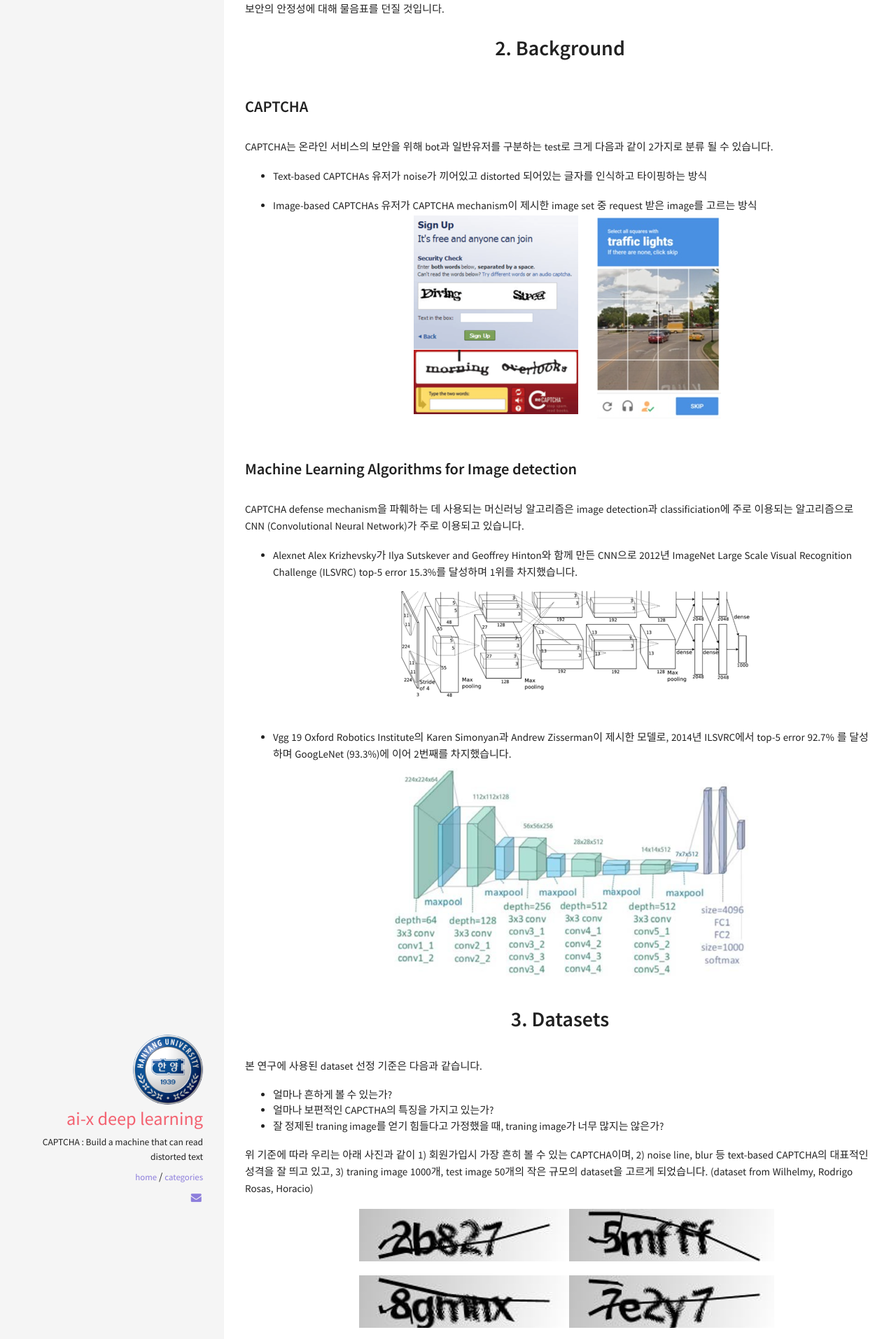
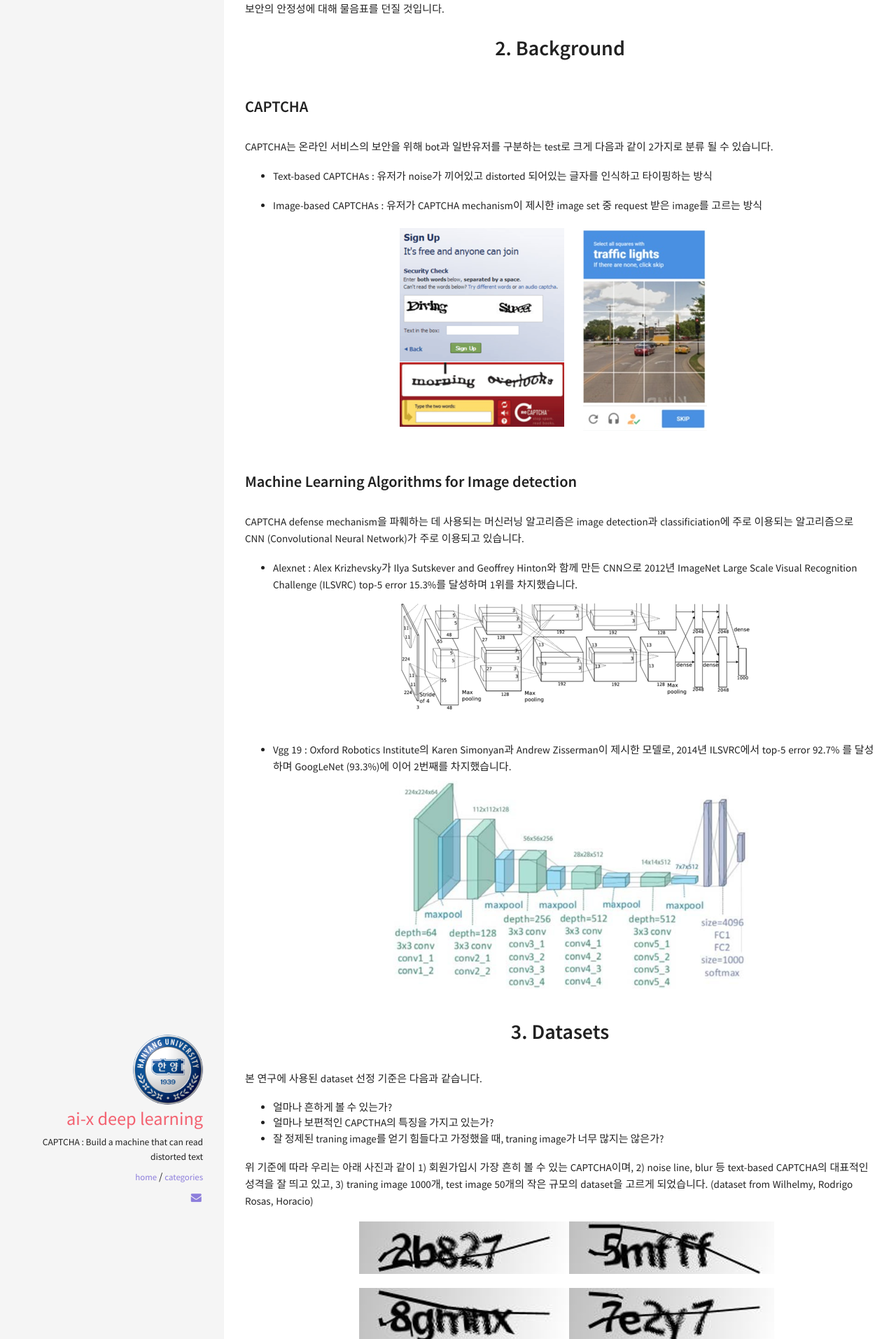
Before and after one commit to Junsu-Kim-AIX/Junsu-Kim-AIX.github.io, a Jekyll site: the page built from _posts/2019-06-20-projects-captcha.md, in a window 1280 px wide. Shown: the part 699-2613 px from the top of the page at 70% size. Built offline with Jekyll 4.4.1, drawn with Linux system fonts in a browser that asks for light colours; some of the changed text lies outside the part shown.

Commit message:
code check

```diff
--- a/_posts/2019-06-20-projects-captcha.md
+++ b/_posts/2019-06-20-projects-captcha.md
@@ -24,22 +24,21 @@ Webmail, social media, cloud storage를 비롯한 많은 종류의 온라인 서
 ### CAPTCHA
 CAPTCHA는 온라인 서비스의 보안을 위해 bot과 일반유저를 구분하는 test로 크게 다음과 같이 2가지로 분류 될 수 있습니다.
 
-* Text-based CAPTCHAs
-유저가 noise가 끼어있고 distorted 되어있는 글자를 인식하고 타이핑하는 방식
+* Text-based CAPTCHAs : 유저가 noise가 끼어있고 distorted 되어있는 글자를 인식하고 타이핑하는 방식
 
-* Image-based CAPTCHAs
-유저가 CAPTCHA mechanism이 제시한 image set 중 request 받은 image를 고르는 방식
+* Image-based CAPTCHAs : 유저가 CAPTCHA mechanism이 제시한 image set 중 request 받은 image를 고르는 방식
+
+
 ![]({{ site.url }}/img/BACKGROUND_CAPTCHA.PNG)
+
 
 ### Machine Learning Algorithms for Image detection
 CAPTCHA defense mechanism을 파훼하는 데 사용되는 머신러닝 알고리즘은 image detection과 classificiation에 주로 이용되는 알고리즘으로 CNN (Convolutional Neural Network)가 주로 이용되고 있습니다.
 
-* Alexnet
-Alex Krizhevsky가 Ilya Sutskever and Geoffrey Hinton와 함께 만든 CNN으로 2012년 ImageNet Large Scale Visual Recognition Challenge (ILSVRC) top-5 error 15.3%를 달성하며 1위를 차지했습니다.
+* Alexnet : Alex Krizhevsky가 Ilya Sutskever and Geoffrey Hinton와 함께 만든 CNN으로 2012년 ImageNet Large Scale Visual Recognition Challenge (ILSVRC) top-5 error 15.3%를 달성하며 1위를 차지했습니다.
 ![]({{ site.url }}/img/BACKGROUND_ALEXNET.PNG)
 
-* Vgg 19
-Oxford Robotics Institute의 Karen Simonyan과 Andrew Zisserman이 제시한 모델로, 2014년 ILSVRC에서 top-5 error 92.7% 를 달성하며 GoogLeNet (93.3%)에 이어 2번째를 차지했습니다.
+* Vgg 19 : Oxford Robotics Institute의 Karen Simonyan과 Andrew Zisserman이 제시한 모델로, 2014년 ILSVRC에서 top-5 error 92.7% 를 달성하며 GoogLeNet (93.3%)에 이어 2번째를 차지했습니다.
 ![]({{ site.url }}/img/BACKGROUND_VGG19.PNG)
 
 
@@ -55,17 +54,23 @@ Oxford Robotics Institute의 Karen Simonyan과 Andrew Zisserman이 제시한 모
 
 # 3. Proposed Framework
 ![]({{ site.url }}/img/PROPOSED_ARCH.png)
+
+
 위 제시된 그림은 본 연구에서 제시하는 framework의 overview이며 training session과 inference session으로 나뉘게 됩니다. 또한 회색으로 칠해진 부분은 본 연구의 가장 challenging한 problem을 해결하는 핵심 아이디어임을 표시했습니다.
 
-* Training Session
-1000장의 image sample을 각각 preprocessing 하여 모델의 정확도를 높이고, 특히 data augmentation approach로 부족한 sample의 양을 실제 데이터의 추가수집 없이 보충합니다. preprocessing으로 정제된 image는 transfer learning approach로 알고리즘의 맨 마지막 fully connected layer와 dense layer만을 학습하게 됩니다.
+* Training Session : 1000장의 image sample을 각각 preprocessing 하여 모델의 정확도를 높이고, 특히 data augmentation approach로 부족한 sample의 양을 실제 데이터의 추가수집 없이 보충합니다. preprocessing으로 정제된 image는 transfer learning approach로 알고리즘의 맨 마지막 fully connected layer와 dense layer만을 학습하게 됩니다.
 
-* Inference session
-50장의 test sample들이 trained model에 입력되며 결과를 예측합니다. 모델의 정확도를 측정하기 위해 예측값과 실제값을 비교하는 추가 workload가 존재합니다.
+* Inference session : 50장의 test sample들이 trained model에 입력되며 결과를 예측합니다. 모델의 정확도를 측정하기 위해 예측값과 실제값을 비교하는 추가 workload가 존재합니다.
 
 ### Challenging Problem 1 : Noise Reduction
 
-* Image thresholding
+* Image thresholding : 주어진 task는 배경과 문자열이 확실하게 구분할 수 있으므로 0~255 값인 image intensity 중 절반 값인 127을 기준으로 높으면 흰색(255), 낮으면 검은색(0)으로 변환시키는 binary inversion을 수행합니다.
+
+~~~ ruby
+X_train_pre=[]
+for j in range(1000):
+    ret,thresh1 = cv2.threshold(X_train[j],127,255,cv2.THRESH_BINARY_INV)
+~~~
 
 * Morphological opening
 
```
Also changed, not shown: other parts of _posts/2019-06-20-projects-captcha.md (+2 -4 lines).
